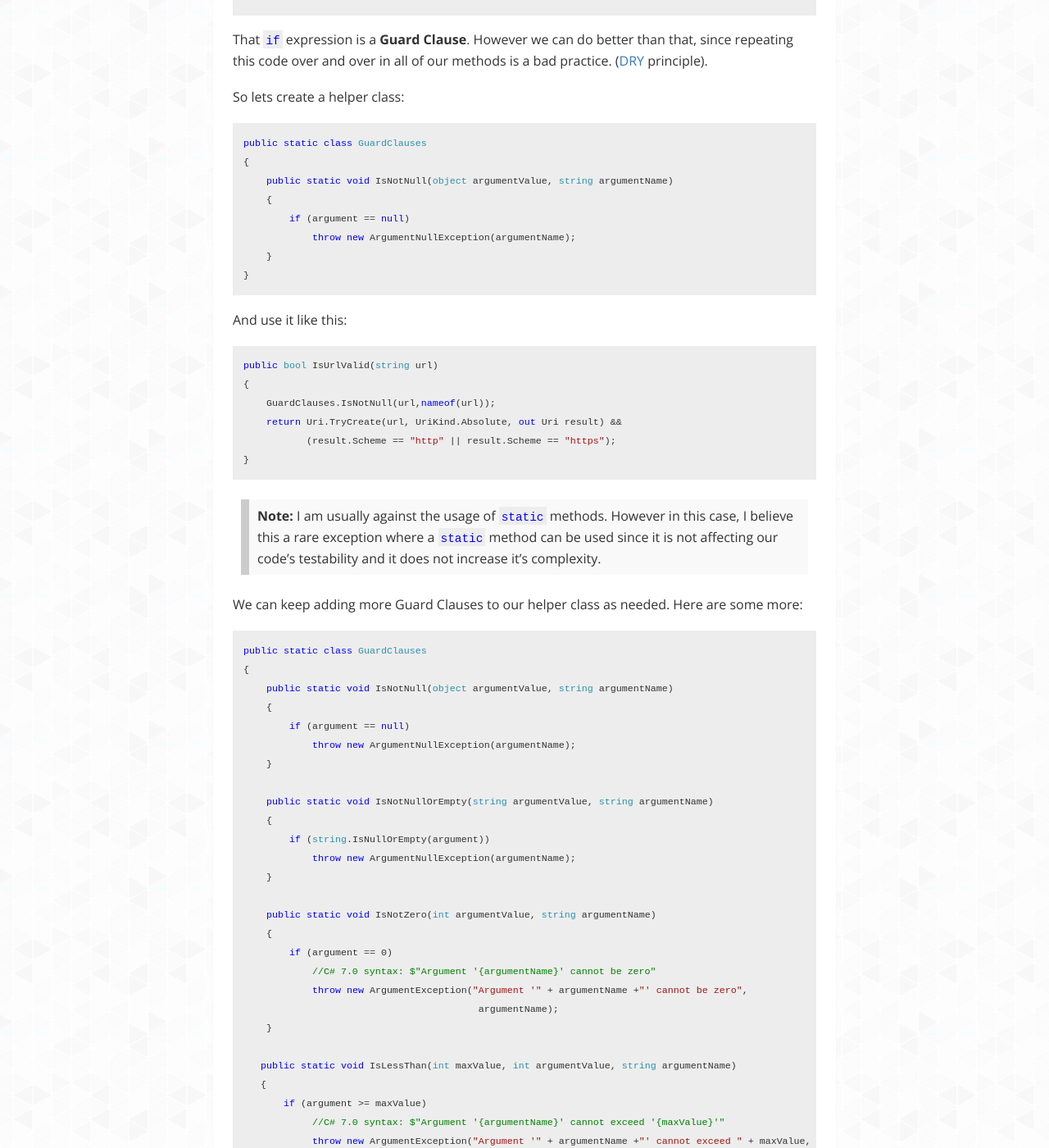
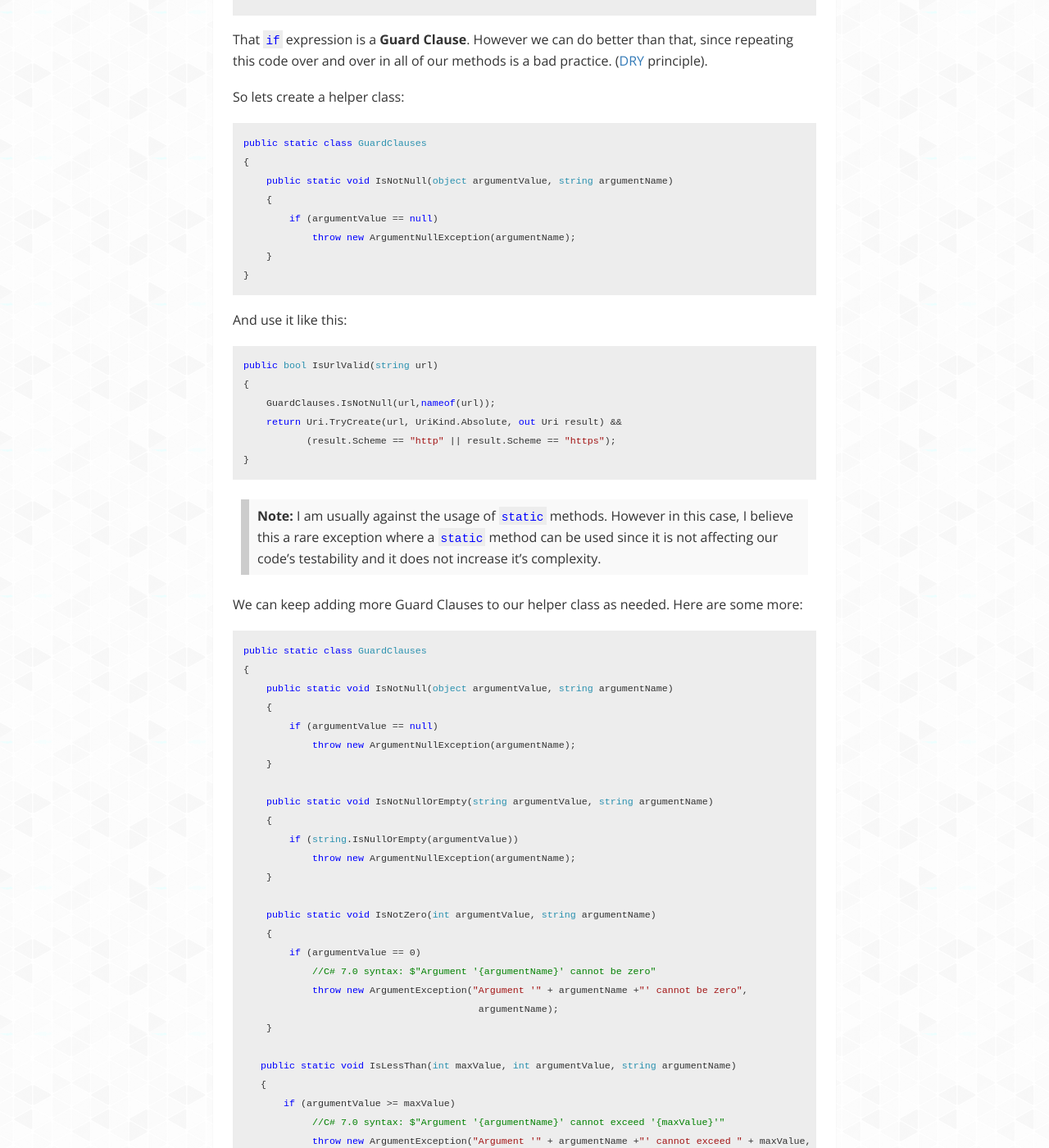
Before and after one commit to stavroskasidis/stavroskasidis.github.io, a Jekyll site: the page built from _posts/2017-05-04-tips-and-tricks-1-guard-clauses.md, in a window 1280 px wide and 1400 px high, scrolled down 890 px. Shown: the whole window at 82% size. Built offline with Jekyll 4.4.1, drawn with Linux system fonts in a browser that asks for light colours; nearby versions of some CDN libraries; some web fonts are replaced; comment, search, counter and statistics services are not loaded; some of the changed text lies outside the part shown.

Commit message:
typo fixes

```diff
--- a/_posts/2017-05-04-tips-and-tricks-1-guard-clauses.md
+++ b/_posts/2017-05-04-tips-and-tricks-1-guard-clauses.md
@@ -49,7 +49,7 @@ public static class GuardClauses
 {
     public static void IsNotNull(object argumentValue, string argumentName)
     {
-        if (argument == null)
+        if (argumentValue == null)
             throw new ArgumentNullException(argumentName);
     }
 }
@@ -75,19 +75,19 @@ public static class GuardClauses
 {
     public static void IsNotNull(object argumentValue, string argumentName)
     {
-        if (argument == null)
+        if (argumentValue == null)
             throw new ArgumentNullException(argumentName);
     }
 
     public static void IsNotNullOrEmpty(string argumentValue, string argumentName)
     {
-        if (string.IsNullOrEmpty(argument))
+        if (string.IsNullOrEmpty(argumentValue))
             throw new ArgumentNullException(argumentName);
     }
 
     public static void IsNotZero(int argumentValue, string argumentName)
     {
-        if (argument == 0)
+        if (argumentValue == 0)
             //C# 7.0 syntax: $"Argument '{argumentName}' cannot be zero"
             throw new ArgumentException("Argument '" + argumentName +"' cannot be zero",
                                          argumentName);
@@ -95,7 +95,7 @@ public static class GuardClauses
 
    public static void IsLessThan(int maxValue, int argumentValue, string argumentName)
    {
-       if (argument >= maxValue)
+       if (argumentValue >= maxValue)
             //C# 7.0 syntax: $"Argument '{argumentName}' cannot exceed '{maxValue}'"
             throw new ArgumentException("Argument '" + argumentName +"' cannot exceed " + maxValue,
                                          argumentName);
@@ -103,7 +103,7 @@ public static class GuardClauses
 
    public static void IsMoreThan(int minValue, int argumentValue, string argumentName)
    {
-       if (argument <= minValue)
+       if (argumentValue <= minValue)
             //C# 7.0 syntax: $"Argument '{argumentName}' cannot be lower than '{minValue}'"
             throw new ArgumentException("Argument '" + argumentName +"'  cannot be lower than " + minValue,
                                          argumentName);
```
Also changed, not shown: Gemfile.lock.
